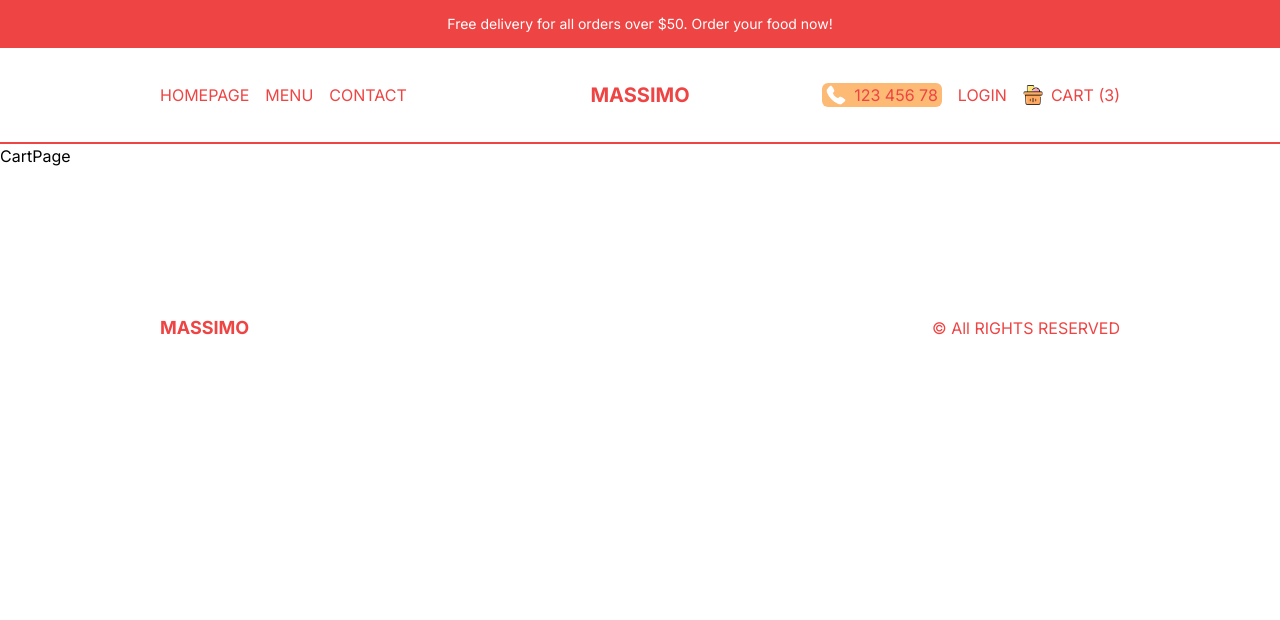
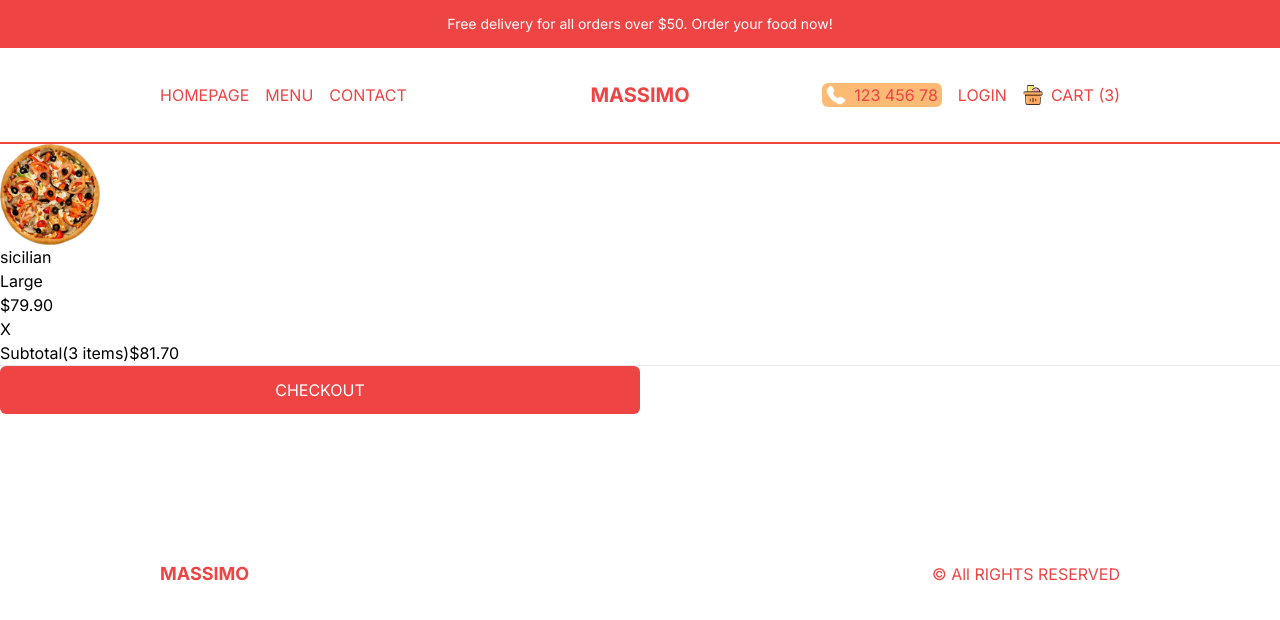
Before and after one commit to BENwada/restaurant, a Next.js app: page /cart in a window 1280 px wide. Shown: the top 620 px of the page. Built offline with nearby package versions, Linux system fonts and the light colour scheme.

Commit message:
cart page add

```diff
--- a/src/app/cart/page.tsx
+++ b/src/app/cart/page.tsx
@@ -1,7 +1,35 @@
+import Image from "next/image";
 import React from "react";
 
 const CartPage = () => {
-  return <div>CartPage</div>;
+  return (
+    <div className="">
+      {/* PRODUCTS CONTAINER */}
+      <div className="">
+        {/* SINGLE ITEM */}
+        <div className="">
+          <Image src="/temporary/p1.png" alt="" width={100} height={100} />
+          <div className="">
+            <h1>sicilian</h1>
+            <span>Large</span>
+          </div>
+          <h2>$79.90</h2>
+          <span>X</span>
+        </div>
+      </div>
+      {/* PAYMENT CONTAINER */}
+      <div className="">
+        <div className="">
+          <span>Subtotal(3 items)</span>
+          <span>$81.70</span>
+        </div>
+        <hr className="" />
+        <button className="bg-red-500 text-white p-3 rounded-md w-1/2">
+          CHECKOUT
+        </button>
+      </div>
+    </div>
+  );
 };
 
 export default CartPage;
--- a/src/app/product/[id]/page.tsx
+++ b/src/app/product/[id]/page.tsx
@@ -8,7 +8,7 @@ const SingleProductPage = () => {
     <div className="p-4 lg:px-20 xl:px-40 h-screen flex flex-col justify-around text-red-500 md:flex-row md:gap-8 md:items-center">
       {/* IMAGE CONTAINER */}
       {singleProduct.img && (
-        <div className="relative w-full h-1/2">
+        <div className="relative w-full h-1/2 md:h-[70%]">
           <Image
             src={singleProduct.img}
             alt=""
@@ -18,8 +18,10 @@ const SingleProductPage = () => {
         </div>
       )}
       {/* TEXT CONTAINER */}
-      <div className="h-1/2 flex flex-col gap-4">
-        <h1 className="text-3xl font-bold uppercase">{singleProduct.title}</h1>
+      <div className="h-1/2 flex flex-col gap-4 md:h-[70%] justify-center md:gap-6 xl:gap-8">
+        <h1 className="text-3xl font-bold uppercase xl:text-5xl">
+          {singleProduct.title}
+        </h1>
         <p>{singleProduct.desc}</p>
         <Price
           price={singleProduct.price}
```
